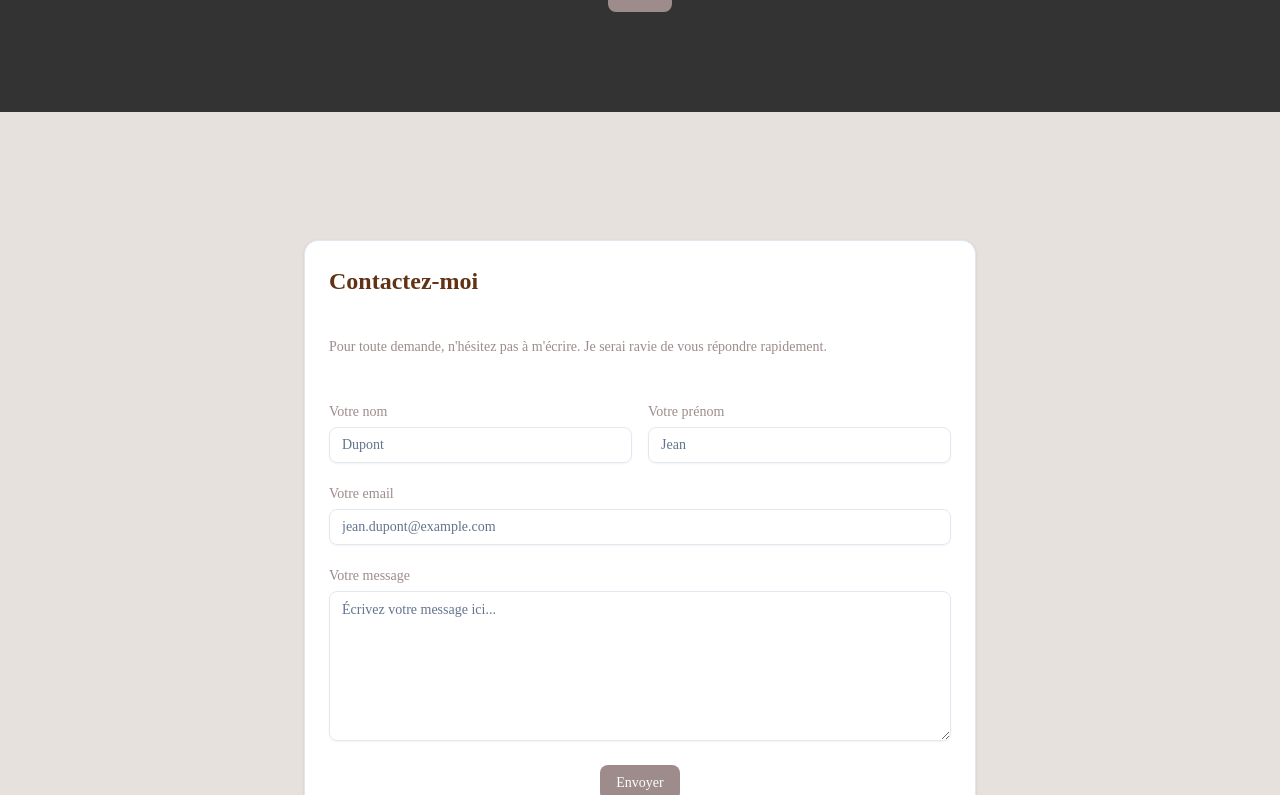
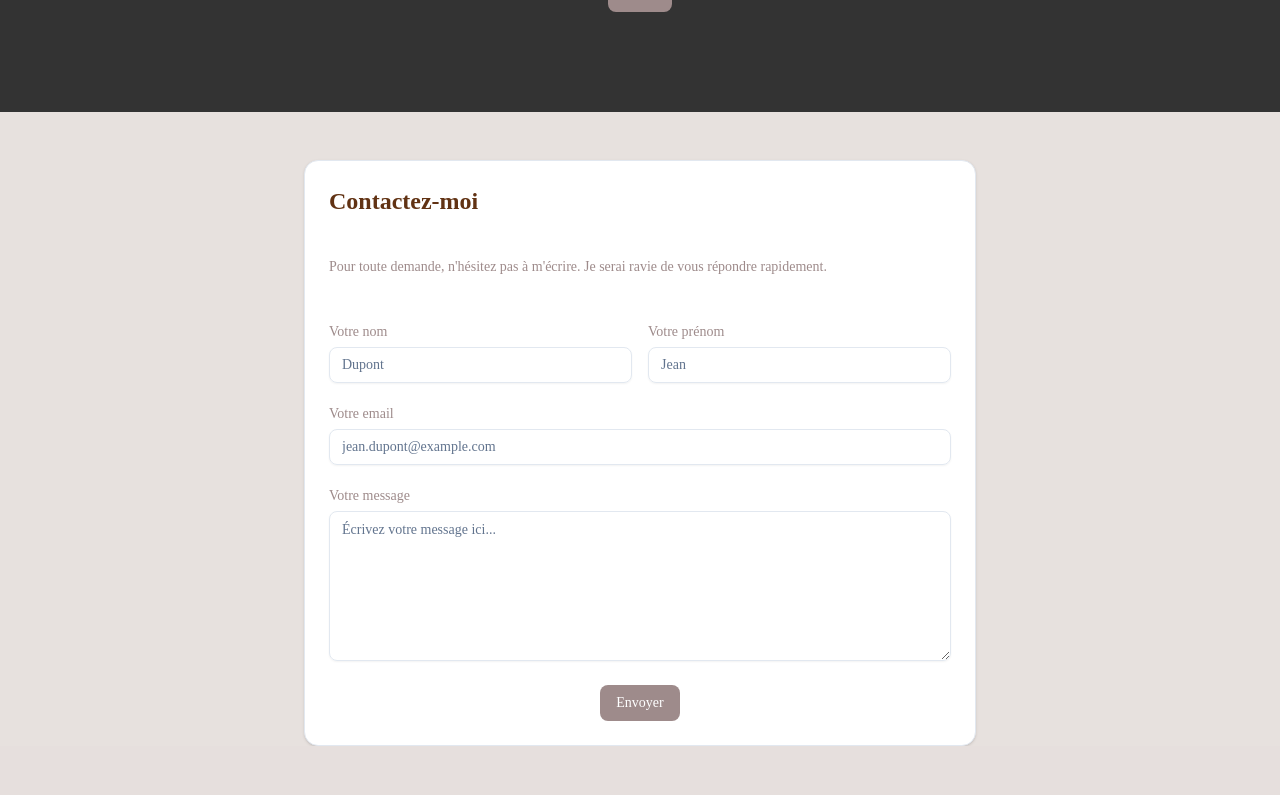
Before and after one commit to G-eraldo/photos_de_cecile, a Nuxt app: page / in a window 1280 px wide. Shown: the part 2005-2800 px from the top of the page. Built offline with nearby package versions, Linux system fonts and the light colour scheme.

Commit message:
style: reduce top margin of Prestation card for better visual alignment

```diff
--- a/app/components/accueil/Prestation.vue
+++ b/app/components/accueil/Prestation.vue
@@ -55,7 +55,7 @@ const validateAndSubmit = async (e) => {
 </script>
 
 <template>
-  <Card class="max-w-2xl mx-auto p-4 md:p-6 mt-32">
+  <Card class="max-w-2xl mx-auto p-4 md:p-6 mt-12">
     <CardTitle class="text-xl md:text-2xl font-bold mb-4 text-[#613213]">
       Contactez-moi
     </CardTitle>
```
